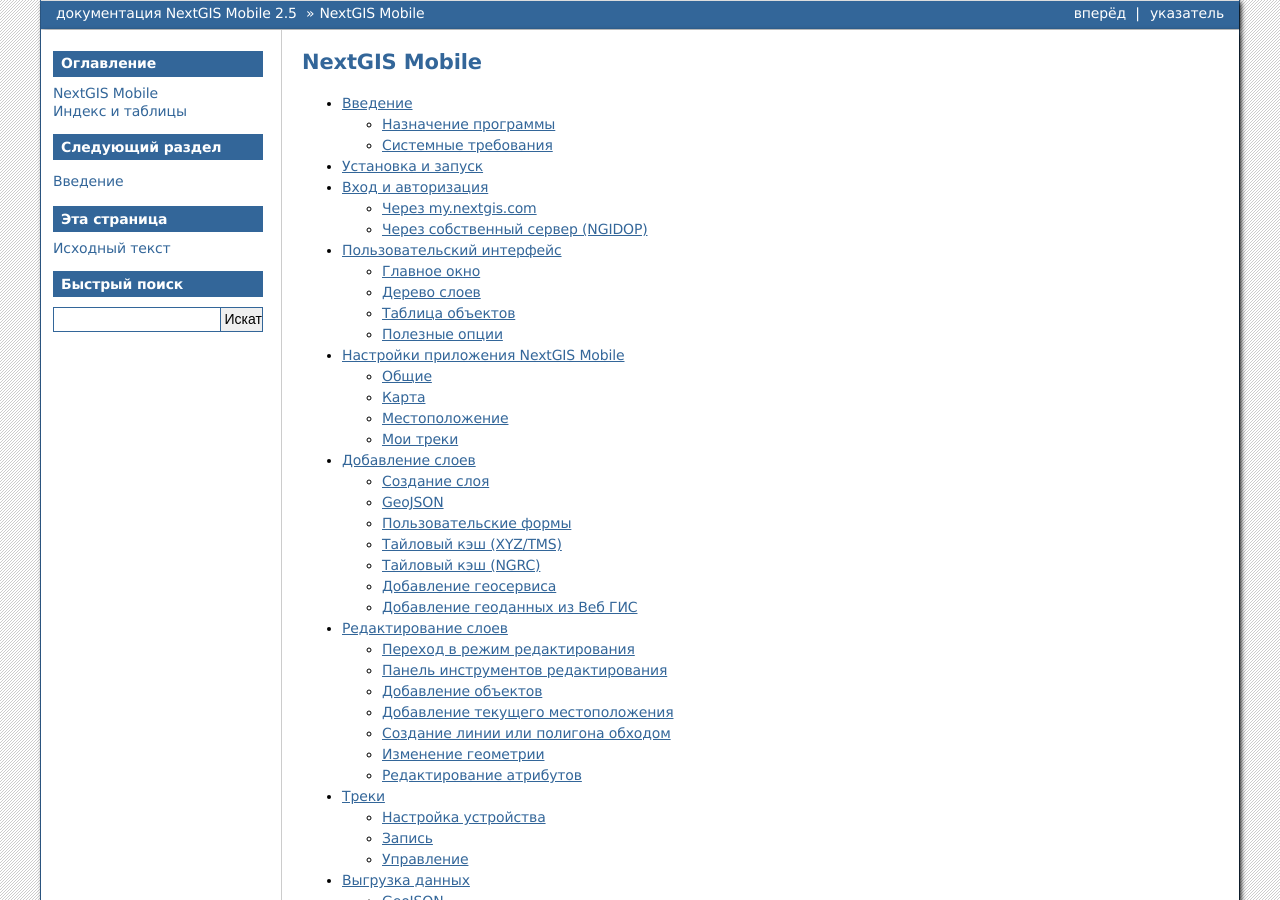
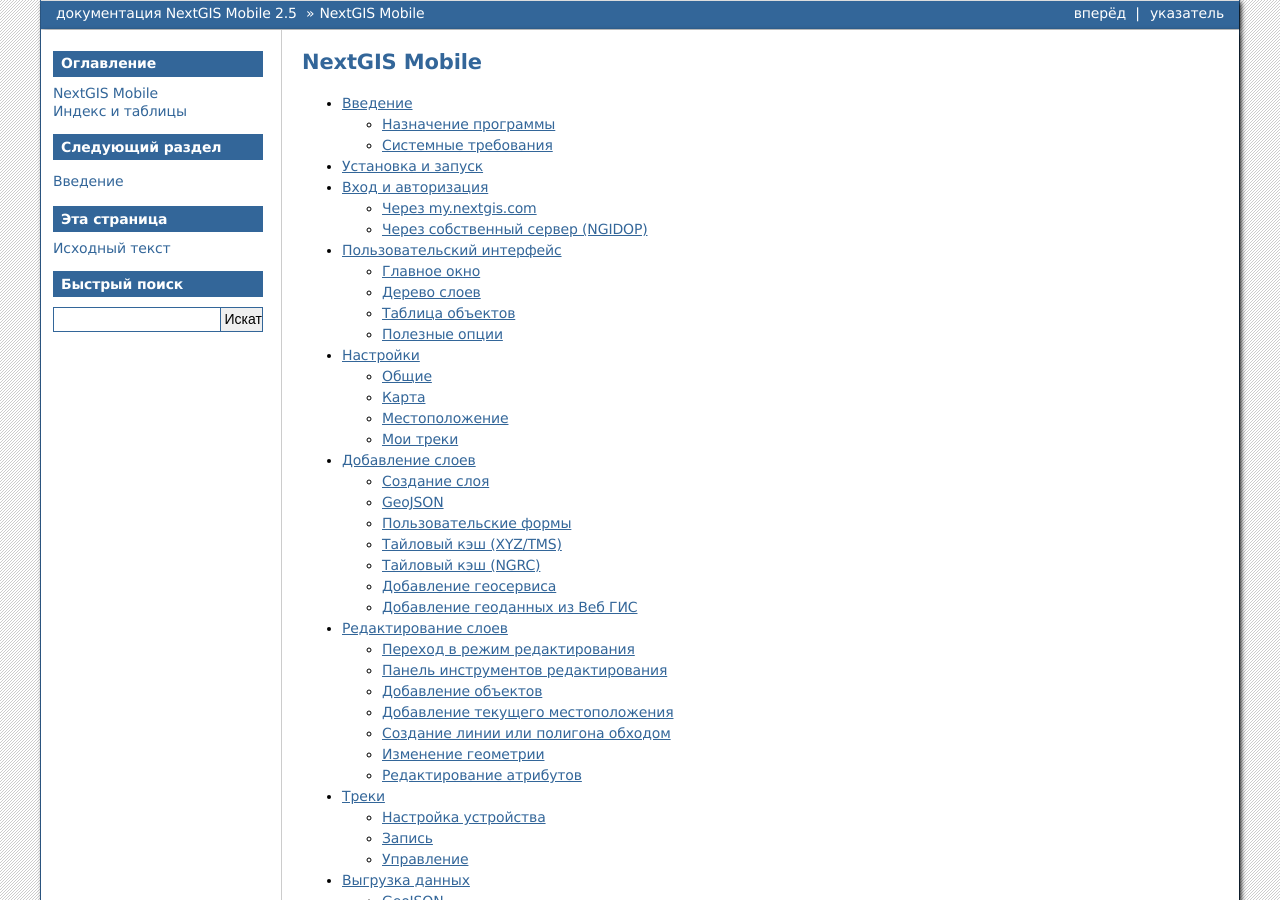
Before and after one commit to nextgis/docs_ngmobile, a Sphinx documentation site: the page built from source/index.rst, in a window 1280 px wide and 900 px high. Built offline with Sphinx 7.4.7, drawn with Linux system fonts in a browser that asks for light colours; formulas are drawn with MathJax 3.

Commit message:
Update settings.rst
Change title

```diff
--- a/source/settings.rst
+++ b/source/settings.rst
@@ -1,7 +1,7 @@
 .. _ngmobile_settings:
 
-Настройки приложения NextGIS Mobile
-====================================
+Настройки
+===========
 
 В зависимости от размера экрана окно настроек может быть однопанельным и двупанельным.
 Внешний вид окна настроек представлен на :numref:`ngmobile_settings_pic` (однопанельный режим).
```
